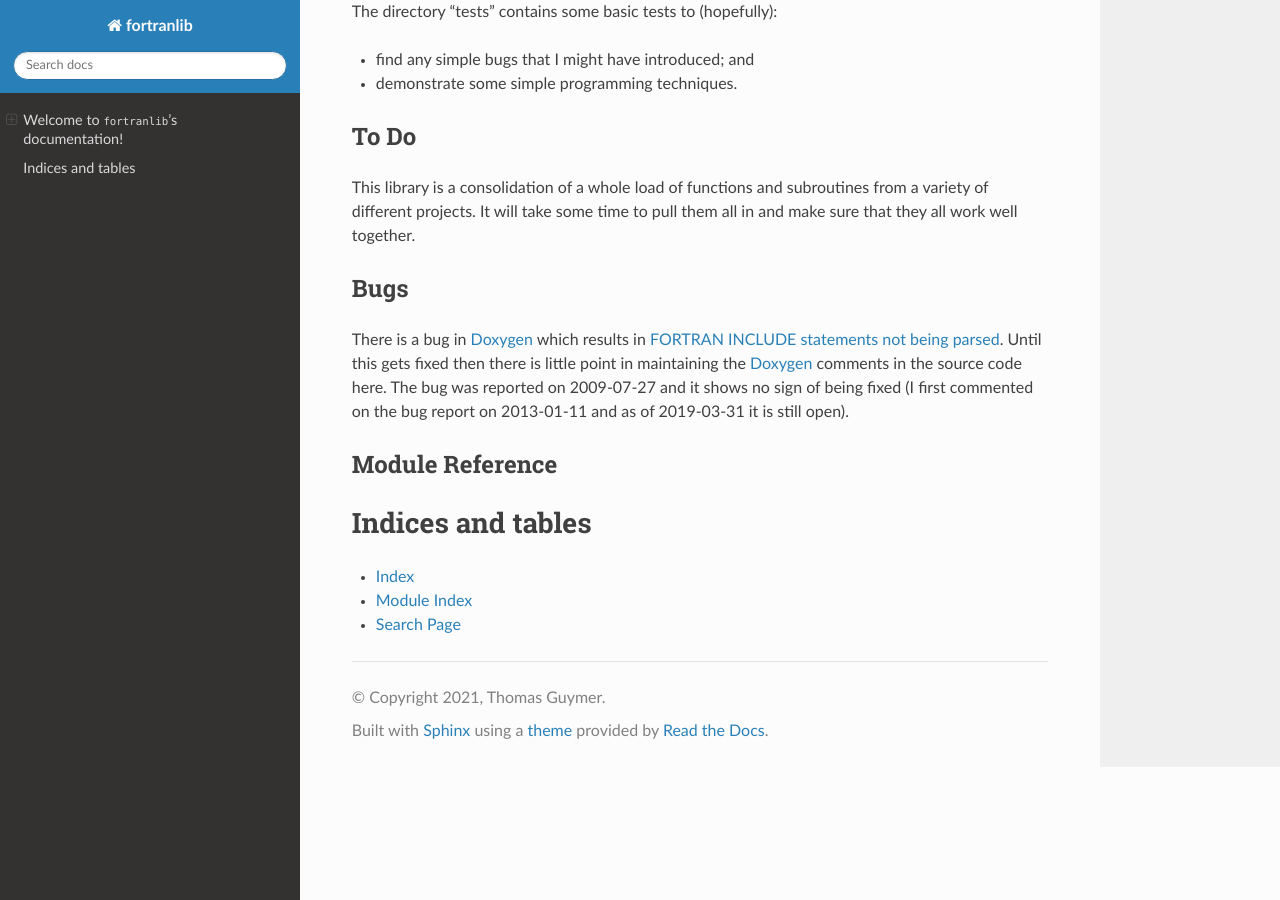
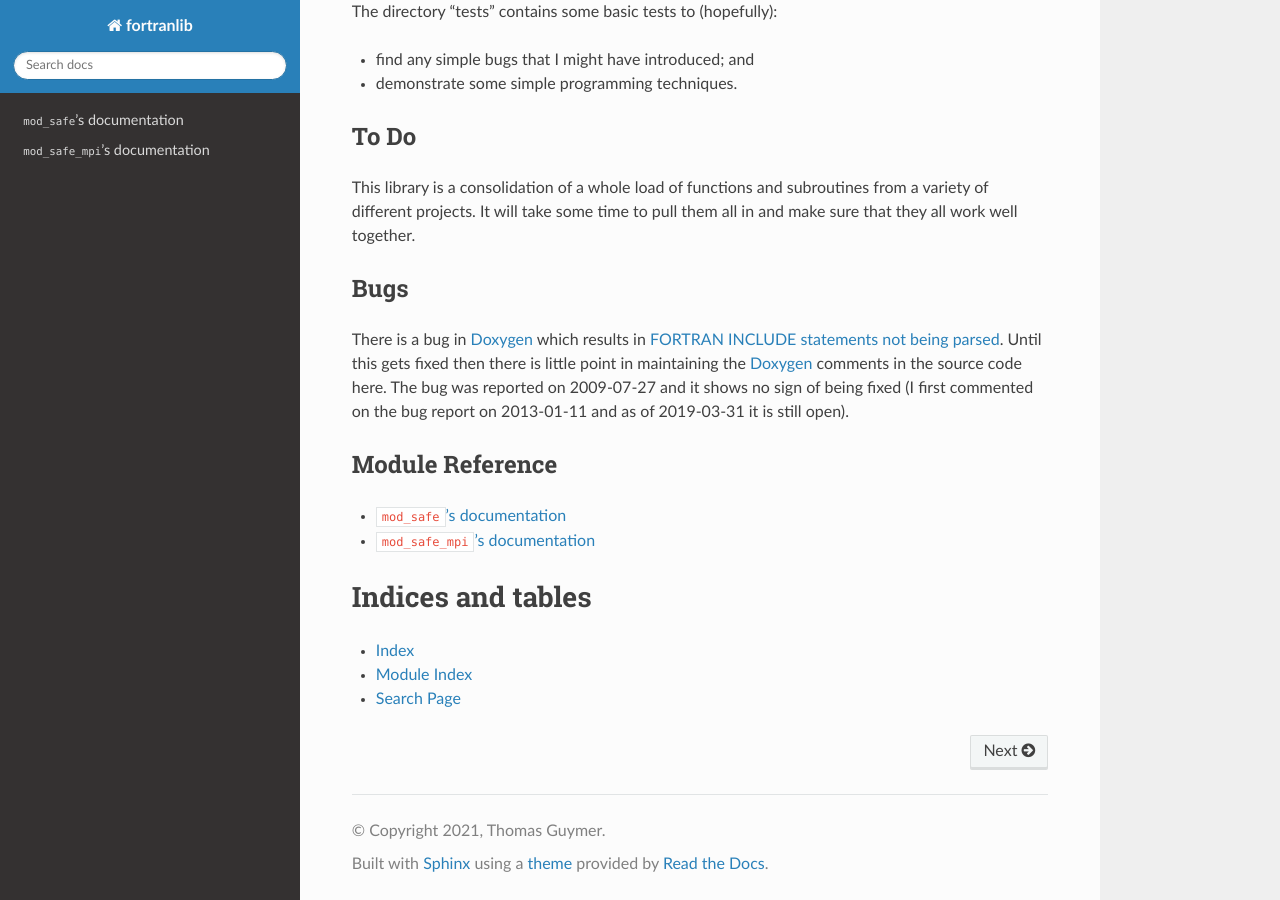
Before and after one commit to Guymer/fortranlib, a Sphinx documentation site: the page built from docs/index.rst, in a window 1280 px wide and 900 px high, scrolled down 1179 px. Built offline with Sphinx 7.4.7 and the Read the Docs theme 2.0.0, drawn with Linux system fonts in a browser that asks for light colours.

Commit message:
add automatic FORTRAN documentation

```diff
--- a/docs/conf.py
+++ b/docs/conf.py
@@ -3,6 +3,7 @@
 #         * https://github.com/ralsina/rst-cheatsheet/blob/master/rst-cheatsheet.rst
 #         * https://sphinx-tutorial.readthedocs.io
 #         * https://www.ericholscher.com/blog/2016/jul/1/sphinx-and-rtd-for-writers/
+#         * https://sphinx-fortran.readthedocs.io/en/latest/
 
 # Import special modules ...
 import sphinx_rtd_theme
@@ -17,11 +18,23 @@
     "sphinx.ext.autodoc",
     "sphinx.ext.autosummary",
     "sphinx.ext.napoleon",
+    "sphinxfortran.fortran_autodoc",    # pip-3.9 install --user sphinx-fortran
+    "sphinxfortran.fortran_domain",     # pip-3.9 install --user sphinx-fortran
 ]
 
 # Configure Sphinx extension modules ...
 autosummary_generate = True
 napoleon_google_docstring = False
+fortran_src = [
+    "../mod_safe.F90",
+    "../mod_safe_mpi.F90",
+    "../mod_safe",
+    "../mod_safe_mpi",
+]
+fortran_ext = [
+    "F90",
+    "f90",
+]
 
 # Set the HTML theme ...
 html_theme = "sphinx_rtd_theme"
--- a/docs/index.rst
+++ b/docs/index.rst
@@ -39,6 +39,11 @@
 Module Reference
 ----------------
 
+.. toctree::
+
+   mod_safe
+   mod_safe_mpi
+
 Indices and tables
 ==================
 
--- /dev/null
+++ b/docs/mod_safe.rst
@@ -0,0 +1,6 @@
+``mod_safe``'s documentation
+============================
+
+``mod_safe`` is a module that can safely be used (without any extra dependencies).
+
+.. f:automodule:: mod_safe
--- /dev/null
+++ b/docs/mod_safe_mpi.rst
@@ -0,0 +1,6 @@
+``mod_safe_mpi``'s documentation
+================================
+
+``mod_safe_mpi`` is a module that can safely be used (without any extra dependencies) *by a MPI compiler*.
+
+.. f:automodule:: mod_safe_mpi
```
